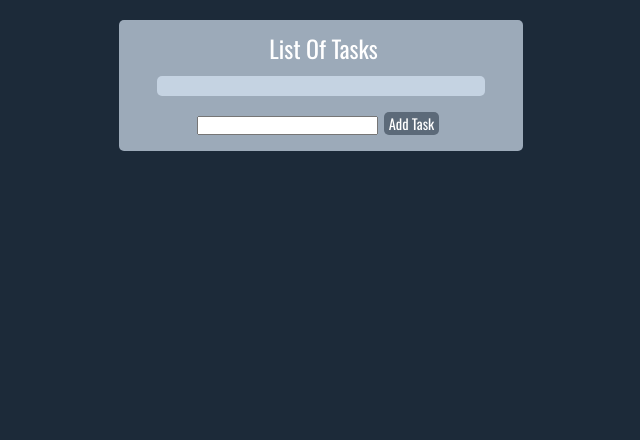
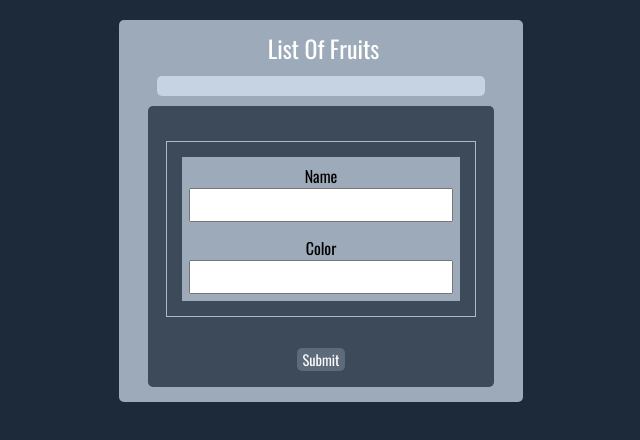
Before and after one commit to giacomo9999/react-redux-todo-210425, a React (Create React App) app: page / in a window 1280 px wide. Shown: the top 440 px of the page, without its empty margins (319-959 px from the left). Built offline with nearby package versions, Linux system fonts and the light colour scheme.

Commit message:
Changed topic from todos to fruits...added input form.

```diff
--- a/src/App.js
+++ b/src/App.js
@@ -1,36 +1,39 @@
 import { useDispatch, useSelector, shallowEqual } from "react-redux";
-import { addTask, deleteTask } from "./actions";
+import { addFruit, deleteFruit } from "./actions";
+
+import InputForm from "./components/InputForm";
 
 const App = () => {
-  const tasks = useSelector((state) => state.tasks, shallowEqual);
+  const Fruits = useSelector((state) => state.fruits, shallowEqual);
   const dispatch = useDispatch();
 
-  const handleAddTask = () => {
-    const task = document.querySelector(".task").value;
-    console.log("handleAddTask here..", task);
-    dispatch(addTask(task));
+  const handleAddFruit = () => {
+    // const Fruit = document.querySelector(".Fruit").value;
+    console.log("handleAddFruit here..");
+    // dispatch(addFruit(Fruit));
   };
 
-  const removeTask = (index) => {
+  const removeFruit = (index) => {
     console.log("Deleting...", index);
-    dispatch(deleteTask(index));
+    dispatch(deleteFruit(index));
   };
 
   return (
     <div className="container-outer">
-      <h2>List Of Tasks</h2>
-      <div className="tasks">
+      <h2>List Of Fruits</h2>
+      <div className="Fruits">
         <ul>
-          {tasks.map((task, index) => (
+          {Fruits.map((fruit, index) => (
             <li key={index}>
-              <p>{task}</p>
-              <button onClick={() => removeTask(task)}>Delete</button>
+              <p>{fruit}</p>
+              <button onClick={() => removeFruit(fruit)}>Delete</button>
             </li>
           ))}
         </ul>
       </div>
-      <input type="text" className="task" />
-      <button onClick={handleAddTask}>Add Task</button>
+      {/* <input type="text" className="Fruit" />
+      <button onClick={handleAddFruit}>Add Fruit</button> */}
+      <InputForm addFruit={handleAddFruit} />
     </div>
   );
 };
--- a/src/actions.js
+++ b/src/actions.js
@@ -1,13 +1,13 @@
-import { ADD_TASK, DELETE_TASK } from "./types";
+import { ADD_FRUIT, DELETE_FRUIT } from "./types";
 
 // defining action creators
 
-export const addTask = (task) => ({
-  type: ADD_TASK,
+export const addFruit = (task) => ({
+  type: ADD_FRUIT,
   task,
 });
 
-export const deleteTask = (task) => ({
-  type: DELETE_TASK,
+export const deleteFruit = (task) => ({
+  type: DELETE_FRUIT,
   task,
 });
--- /dev/null
+++ b/src/components/InputForm.js
@@ -0,0 +1,42 @@
+import { useState } from "react";
+
+const InputForm = (props) => {
+  const [formState, setFormState] = useState({});
+
+  const handleChange = () => {};
+
+  const submitForm = () => {
+    console.log("Submitting...");
+  };
+
+  return (
+    <div className="container-inner">
+      <form className="h-form">
+        <label className="h-label">
+          Name
+          <input
+            className="h-input"
+            type="text"
+            name="name"
+            value={formState.name}
+            onChange={handleChange}
+          />
+        </label>
+        <label className="h-label">
+          Color
+          <input
+            className="h-input"
+            type="text"
+            name="color"
+            value={formState.color}
+            onChange={handleChange}
+          />
+        </label>
+      </form>
+      <button onClick={submitForm}>Submit</button>
+      {/* <button onClick={this.props.cancel}>Cancel</button> */}
+    </div>
+  );
+};
+
+export default InputForm;
--- a/src/index.css
+++ b/src/index.css
@@ -156,7 +156,7 @@ button {
 /* Form (General Use)*/
 
 .h-form {
-  width: 50%;
+  width: 95%;
   margin: 25px auto;
   /* border color 9 */
   border: 1px solid #acbac9;
--- a/src/reducers/reducer.js
+++ b/src/reducers/reducer.js
@@ -1,21 +1,21 @@
-import { ADD_TASK, DELETE_TASK } from "../types";
+import { ADD_FRUIT, DELETE_FRUIT } from "../types";
 
-const initialState = { tasks: [] };
+const initialState = { fruits: [] };
 
 const appReducer = (state = initialState, action) => {
   switch (action.type) {
-    case ADD_TASK:
-      console.log("Reducer adding task...");
+    case ADD_FRUIT:
+      console.log("Reducer adding fruit...");
       return {
         ...state,
-        tasks: state.tasks.concat(action.task),
+        fruits: state.fruits.concat(action.fruit),
       };
-    case DELETE_TASK:
-      console.log("Reducer deleting task...", action.task);
-      const filteredTasks = state.tasks.filter((task) => {
-        return task !== action.task;
+    case DELETE_FRUIT:
+      console.log("Reducer deleting fruit...", action.fruit);
+      const filteredFruits = state.fruits.filter((fruit) => {
+        return fruit !== action.fruit;
       });
-      return { tasks: filteredTasks };
+      return { fruits: filteredFruits };
     default:
       return state;
   }
--- a/src/types.js
+++ b/src/types.js
@@ -1,2 +1,2 @@
-export const ADD_TASK = "ADD_TASK";
-export const DELETE_TASK = "DELETE_TASK";
+export const ADD_FRUIT = "ADD_FRUIT";
+export const DELETE_FRUIT = "DELETE_FRUIT";
```
